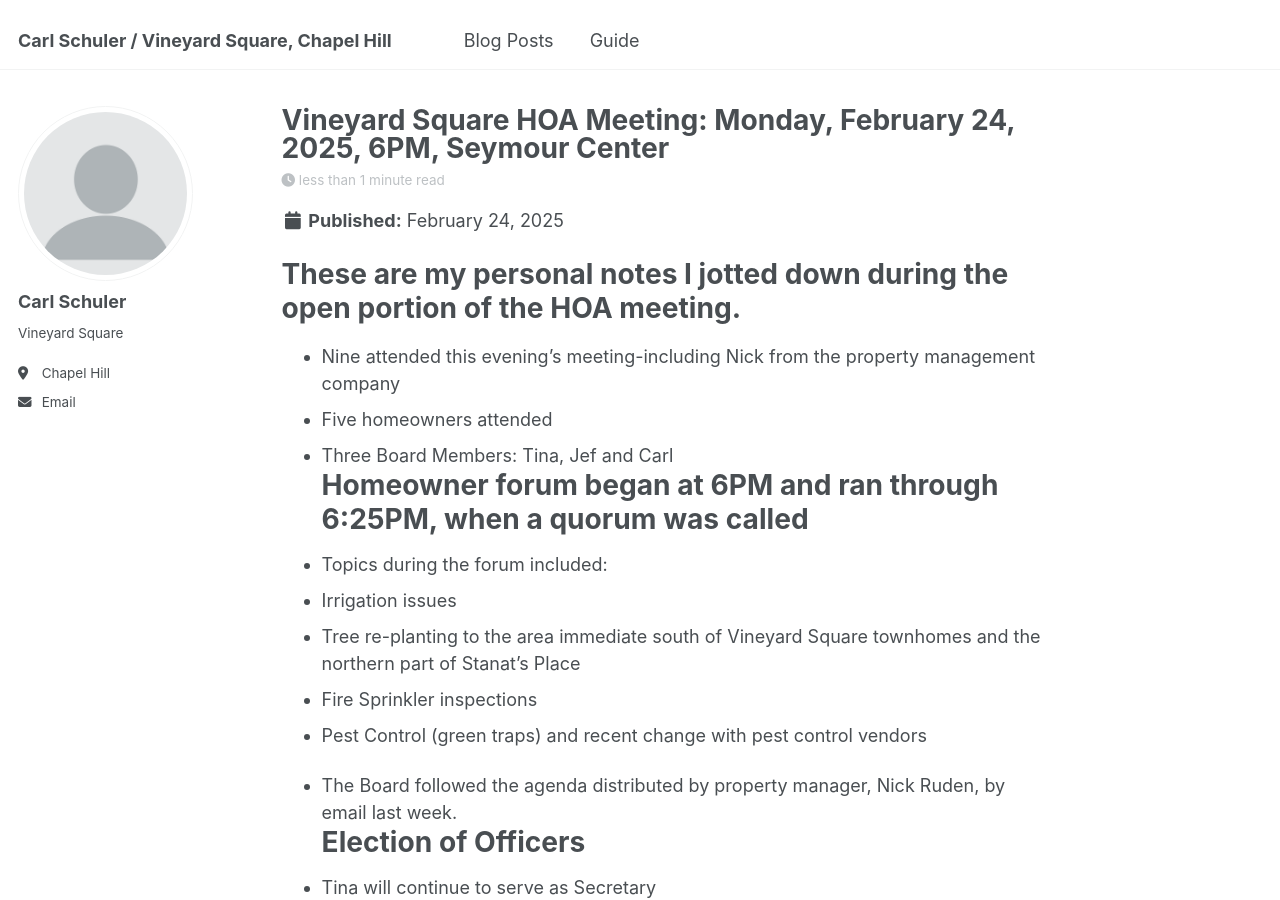
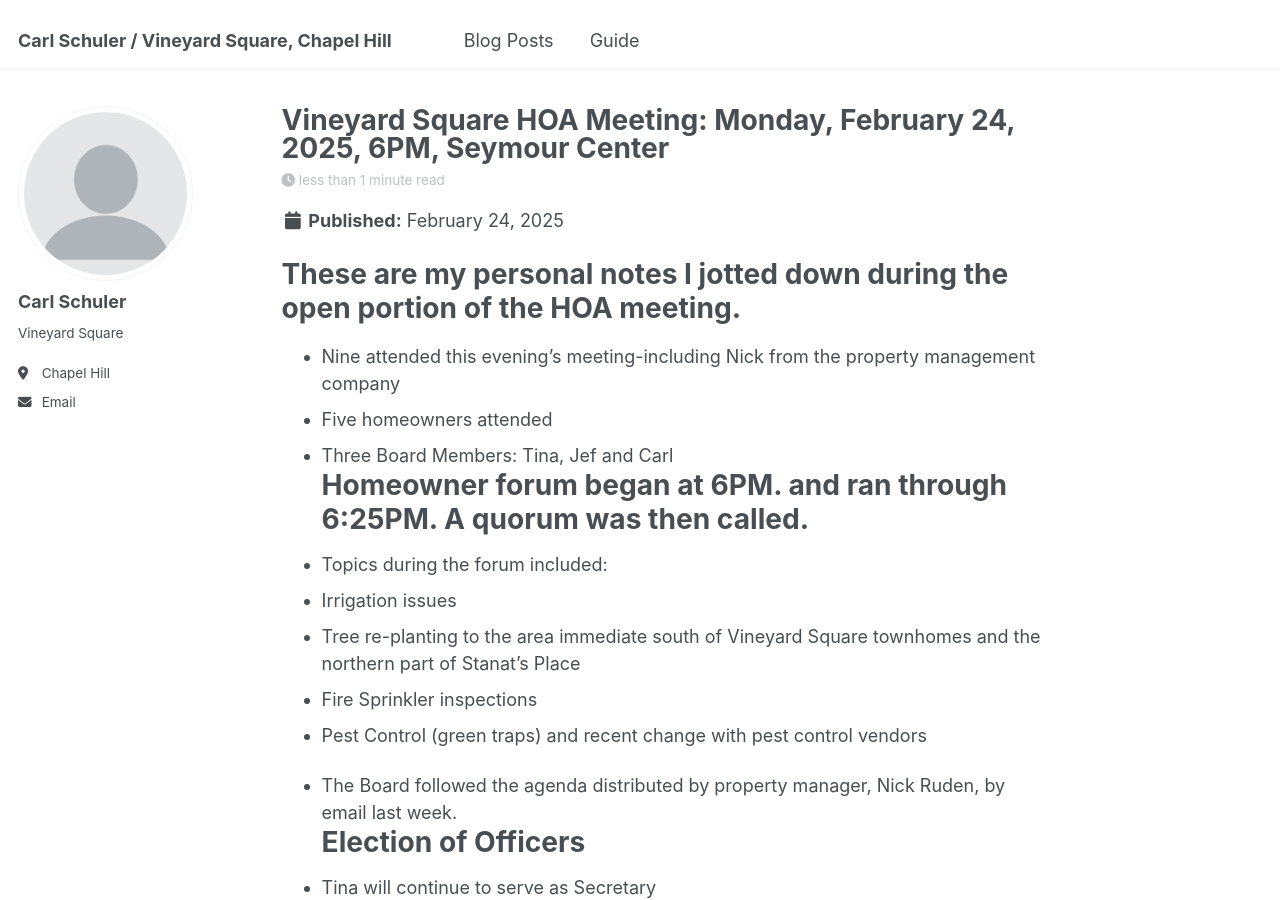
Before and after one commit to CarlSchuler/carl.github.io, a Jekyll site: the page built from _posts/2025-02-24-blog-post-3.md, in a window 1280 px wide and 900 px high. Built offline with Jekyll 4.4.1, drawn with Linux system fonts in a browser that asks for light colours.

Commit message:
Update 2025-02-24-blog-post-3.md

```diff
--- a/_posts/2025-02-24-blog-post-3.md
+++ b/_posts/2025-02-24-blog-post-3.md
@@ -12,7 +12,7 @@ These are my personal notes I jotted down during the open portion of the HOA mee
 *  Nine attended this evening's meeting-including Nick from the property management company
 *  Five homeowners attended
 *  Three Board Members: Tina, Jef and Carl
-#  Homeowner forum began at 6PM and ran through 6:25PM, when a quorum was called
+#  Homeowner forum began at 6PM. and ran through 6:25PM. A quorum was then called.
 *  Topics during the forum included:
 *  Irrigation issues
 *  Tree re-planting to the area immediate south of Vineyard Square townhomes and the northern part of Stanat's Place
```
